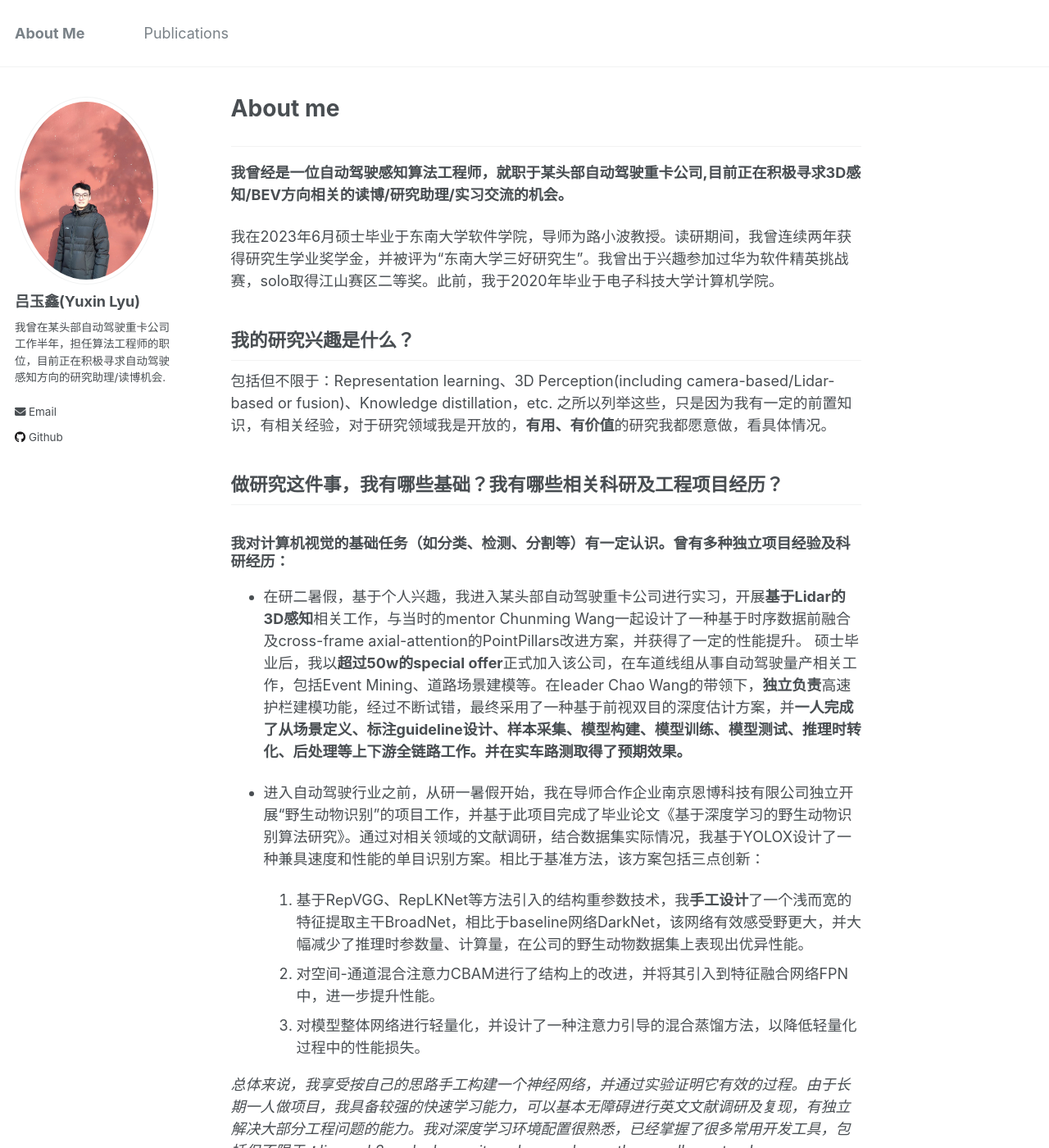
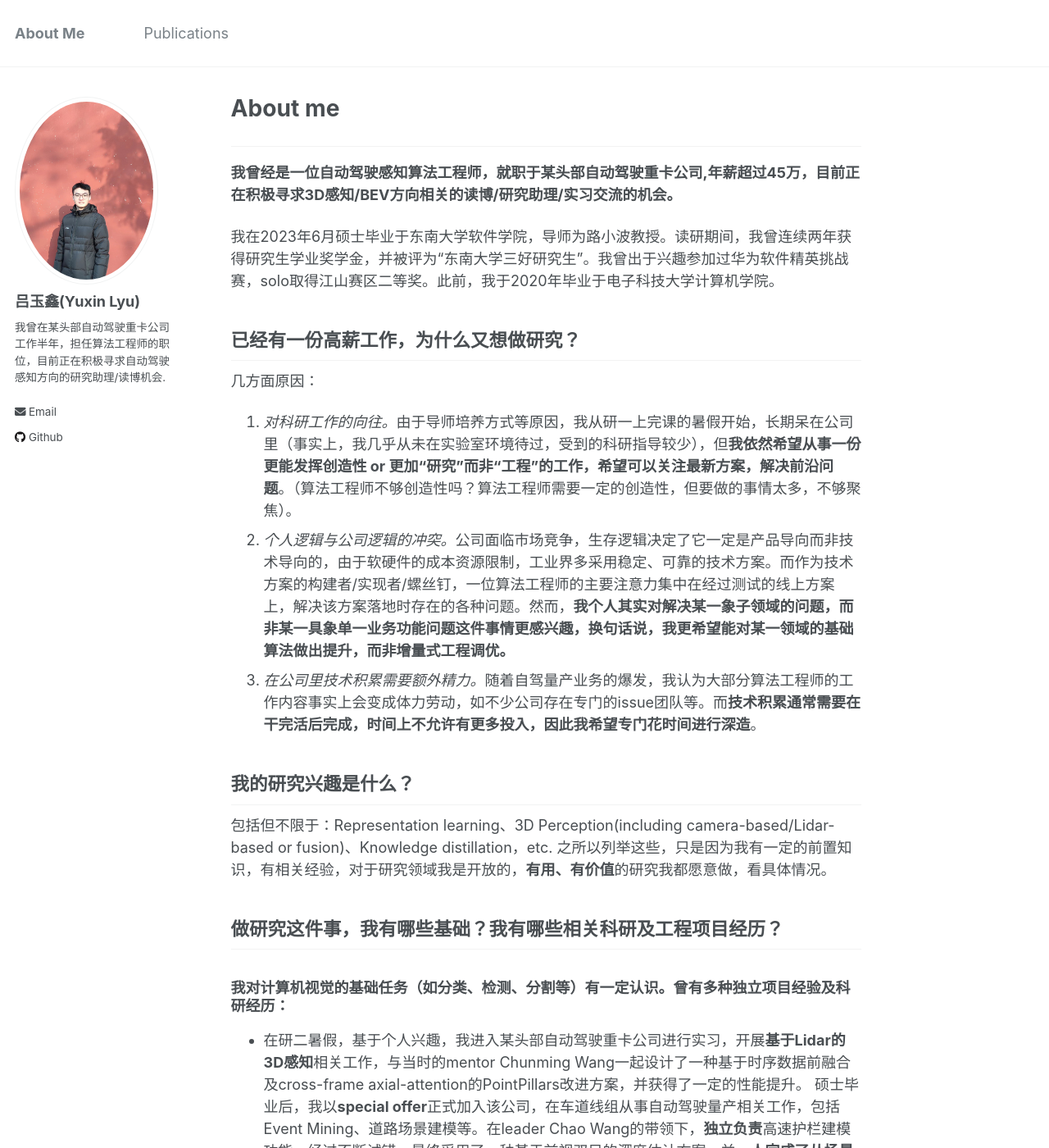
Before and after one commit to LyuYuxin/LyuYuxin.github.io, a Jekyll site: the page built from _pages/about.md, in a window 1280 px wide and 1400 px high. Shown: the whole window at 82% size. Built offline with Jekyll 4.4.1, drawn with Linux system fonts in a browser that asks for light colours; some of the changed text lies outside the part shown.

Commit message:
modify about me

```diff
--- a/_pages/about.md
+++ b/_pages/about.md
@@ -7,9 +7,16 @@ redirect_from:
   - /about.html
 ---
 -----
-**我曾经是一位自动驾驶感知算法工程师，就职于某头部自动驾驶重卡公司,目前正在积极寻求3D感知/BEV方向相关的读博/研究助理/实习交流的机会。**
+**我曾经是一位自动驾驶感知算法工程师，就职于某头部自动驾驶重卡公司,年薪超过45万，目前正在积极寻求3D感知/BEV方向相关的读博/研究助理/实习交流的机会。**
 
 我在2023年6月硕士毕业于东南大学软件学院，导师为路小波教授。读研期间，我曾连续两年获得研究生学业奖学金，并被评为“东南大学三好研究生”。我曾出于兴趣参加过华为软件精英挑战赛，solo取得江山赛区二等奖。此前，我于2020年毕业于电子科技大学计算机学院。
+
+已经有一份高薪工作，为什么又想做研究？
+-----
+几方面原因：
+1. *对科研工作的向往。*由于导师培养方式等原因，我从研一上完课的暑假开始，长期呆在公司里（事实上，我几乎从未在实验室环境待过，受到的科研指导较少），但**我依然希望从事一份更能发挥创造性 or 更加“研究”而非“工程”的工作，希望可以关注最新方案，解决前沿问题**。（算法工程师不够创造性吗？算法工程师需要一定的创造性，但要做的事情太多，不够聚焦）。
+2. *个人逻辑与公司逻辑的冲突。*公司面临市场竞争，生存逻辑决定了它一定是产品导向而非技术导向的，由于软硬件的成本资源限制，工业界多采用稳定、可靠的技术方案。而作为技术方案的构建者/实现者/螺丝钉，一位算法工程师的主要注意力集中在经过测试的线上方案上，解决该方案落地时存在的各种问题。然而，**我个人其实对解决某一象子领域的问题，而非某一具象单一业务功能问题这件事情更感兴趣，换句话说，我更希望能对某一领域的基础算法做出提升，而非增量式工程调优。**
+3. *在公司里技术积累需要额外精力。*随着自驾量产业务的爆发，我认为大部分算法工程师的工作内容事实上会变成体力劳动，如不少公司存在专门的issue团队等。而**技术积累通常需要在干完活后完成，时间上不允许有更多投入，因此我希望专门花时间进行深造**。
 
 我的研究兴趣是什么？
 -----
@@ -20,9 +27,9 @@ redirect_from:
 -----
 ### 我对计算机视觉的基础任务（如分类、检测、分割等）有一定认识。曾有多种独立项目经验及科研经历：
 - 在研二暑假，基于个人兴趣，我进入某头部自动驾驶重卡公司进行实习，开展**基于Lidar的3D感知**相关工作，与当时的mentor Chunming Wang一起设计了一种基于时序数据前融合及cross-frame axial-attention的PointPillars改进方案，并获得了一定的性能提升。
-  硕士毕业后，我以**超过50w的special offer**正式加入该公司，在车道线组从事自动驾驶量产相关工作，包括Event Mining、道路场景建模等。在leader Chao Wang的带领下，**独立负责**高速护栏建模功能，经过不断试错，最终采用了一种基于前视双目的深度估计方案，并**一人完成了从场景定义、标注guideline设计、样本采集、模型构建、模型训练、模型测试、推理时转化、后处理等上下游全链路工作。并在实车路测取得了预期效果。**
+  硕士毕业后，我以**special offer**正式加入该公司，在车道线组从事自动驾驶量产相关工作，包括Event Mining、道路场景建模等。在leader Chao Wang的带领下，**独立负责**高速护栏建模功能，经过不断试错，最终采用了一种基于前视双目的深度估计方案，并**一人完成了从场景定义、标注guideline设计、样本采集、模型构建、模型训练、模型测试、推理时转化、后处理等上下游全链路工作。并在实车路测取得了预期效果。**
 
-- 进入自动驾驶行业之前，从研一暑假开始，我在导师合作企业南京恩博科技有限公司独立开展“野生动物识别”的项目工作，并基于此项目完成了毕业论文《基于深度学习的野生动物识别算法研究》。通过对相关领域的文献调研，结合数据集实际情况，我基于YOLOX设计了一种兼具速度和性能的单目识别方案。相比于基准方法，该方案包括三点创新：
+- 进入自动驾驶行业之前，从研一暑假开始，我在导师合作企业南京恩博科技有限公司独立开展“野生动物识别”的项目工作，基于此项目完成了毕业论文《基于深度学习的野生动物识别算法研究》,并顺手发表EI会议论文一篇。通过对相关领域的文献调研，结合数据集实际情况，我基于YOLOX设计了一种兼具速度和性能的单目识别方案。相比于基准方法，该方案包括三点创新：
 1. 基于RepVGG、RepLKNet等方法引入的结构重参数技术，我**手工设计**了一个浅而宽的特征提取主干BroadNet，相比于baseline网络DarkNet，该网络有效感受野更大，并大幅减少了推理时参数量、计算量，在公司的野生动物数据集上表现出优异性能。
 2. 对空间-通道混合注意力CBAM进行了结构上的改进，并将其引入到特征融合网络FPN中，进一步提升性能。
 3. 对模型整体网络进行轻量化，并设计了一种注意力引导的混合蒸馏方法，以降低轻量化过程中的性能损失。
@@ -34,10 +41,3 @@ redirect_from:
 1. 我的最终目标是通过4-5年的时间，成为一位感知（子）领域的技术专家，既拥有前沿的学术视野及研究品味，也有解决实际问题的能力。
 2. **做一些对业界有价值的研究。**我看好自动驾驶行业的长期发展，希望自己能够给为这个行业做出一些贡献，有一些影响力。我对自己日后工作的期望：**简单优雅的，而非晦涩难懂的**，**有实用价值的，而非空中楼阁的**。
 3. **在一个科研氛围良好的课题组，发表顶级论文。**由于研究生读了专硕，导师让我长期呆在公司实习，写论文方面投入精力不多，也未受过太多科研指导。除了学位论文及研三随手写的一篇EI，用来满足专硕的毕业条件外，没有顶会顶刊的投稿、rebuttal、录用经历。所以**我希望到相关方向的前沿课题组做研究，初期形式上可以是实习/研究助理，目的是培养自己的科研嗅觉及写作能力，后期希望读博**。
-
-已经有一份高薪工作，为什么又想做研究？
------
-几方面原因：
-1. *对科研工作的向往。*由于导师培养方式等原因，我从研一上完课的暑假开始，长期呆在公司里（事实上，我几乎从未在实验室环境待过），**我希望从事一份更能发挥创造性 or 更加“研究”而非“工程”的工作，希望可以关注最新方案，解决前沿问题**。（算法工程师不够创造性吗？算法工程师需要一定的创造性，但要做的事情太多，不够聚焦）。
-2. *个人逻辑与公司逻辑的冲突。*公司面临市场竞争，生存逻辑决定了它一定是产品导向而非技术导向的，由于软硬件的成本资源限制，工业界多采用稳定、可靠的技术方案。而作为技术方案的构建者/实现者/螺丝钉，一位算法工程师的主要注意力集中在经过测试的线上方案上，解决该方案落地时存在的各种问题。然而，**我对解决某一抽象子领域的问题，而非某一具象单一业务功能问题这件事情更感兴趣，换句话说，我更希望能对某一领域的基础算法做出提升，而非增量式工程调优。**
-3. *在公司里技术积累需要额外精力。*随着自驾量产业务的爆发，我认为大部分算法工程师工作事实上会变成体力劳动，如不少公司存在专门的issue团队等。而**技术积累通常需要在干完活后完成，时间上不允许有更多投入，因此我希望专门花时间进行深造**。
```
